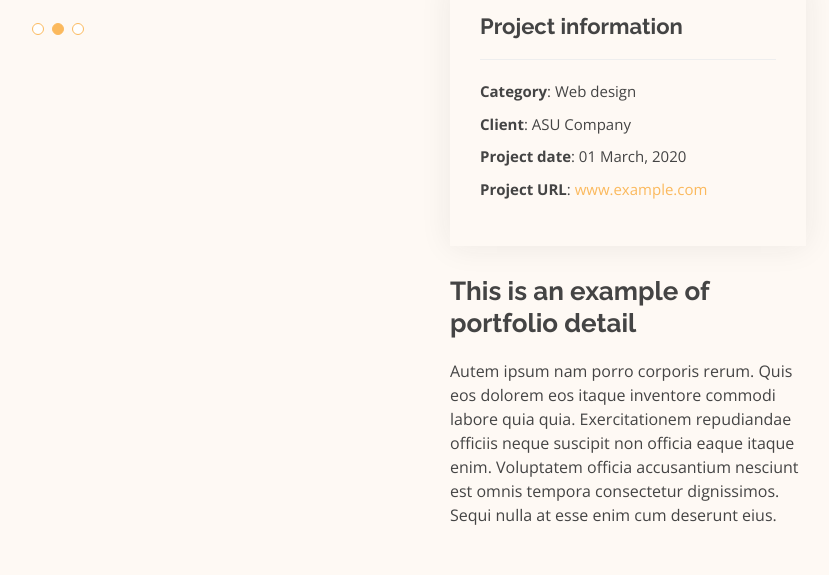
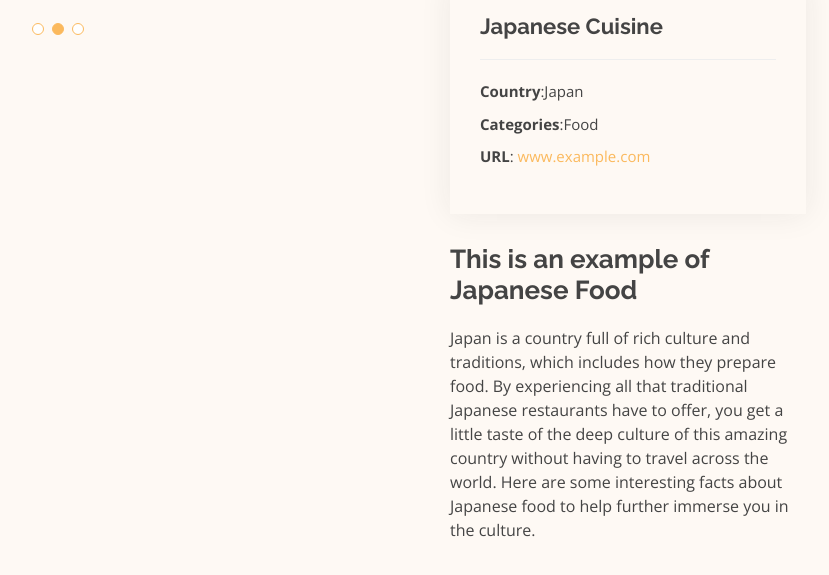
Before and after one commit to JeremyBMarjorieW/ITEC80-Final-Project, a plain HTML site: page portfolio-details.html in a window 1280 px wide. Shown: the part 67-642 px from the top of the page, without its empty margins (392-1221 px from the left). Drawn offline with nearby package versions, Linux system fonts and the light colour scheme.

Commit message:
Update portfolio-details.html

```diff
--- a/portfolio-details.html
+++ b/portfolio-details.html
@@ -50,15 +50,15 @@
               <div class="swiper-wrapper align-items-center">
 
                 <div class="swiper-slide">
-                  <img src="assets/img/portfolio/portfolio-1.jpg" alt="">
+                  <img src="assets/img/portfolio/food-1.jpeg" alt="">
                 </div>
 
                 <div class="swiper-slide">
-                  <img src="assets/img/portfolio/portfolio-2.jpg" alt="">
+                  <img src="assets/img/portfolio/food-2.jpg" alt="">
                 </div>
 
                 <div class="swiper-slide">
-                  <img src="assets/img/portfolio/portfolio-3.jpg" alt="">
+                  <img src="assets/img/portfolio/food-3.jpg" alt="">
                 </div>
 
               </div>
@@ -68,18 +68,17 @@
 
           <div class="col-lg-4">
             <div class="portfolio-info">
-              <h3>Project information</h3>
+              <h3>Japanese Cuisine</h3>
               <ul>
-                <li><strong>Category</strong>: Web design</li>
-                <li><strong>Client</strong>: ASU Company</li>
-                <li><strong>Project date</strong>: 01 March, 2020</li>
-                <li><strong>Project URL</strong>: <a href="#">www.example.com</a></li>
+                <li><strong>Country</strong>:Japan</li>
+                <li><strong>Categories</strong>:Food</li>
+                <li><strong>URL</strong>: <a href="index.html">www.example.com</a></li>
               </ul>
             </div>
             <div class="portfolio-description">
-              <h2>This is an example of portfolio detail</h2>
+              <h2>This is an example of Japanese Food</h2>
               <p>
-                Autem ipsum nam porro corporis rerum. Quis eos dolorem eos itaque inventore commodi labore quia quia. Exercitationem repudiandae officiis neque suscipit non officia eaque itaque enim. Voluptatem officia accusantium nesciunt est omnis tempora consectetur dignissimos. Sequi nulla at esse enim cum deserunt eius.
+                Japan is a country full of rich culture and traditions, which includes how they prepare food. By experiencing all that traditional Japanese restaurants have to offer, you get a little taste of the deep culture of this amazing country without having to travel across the world. Here are some interesting facts about Japanese food to help further immerse you in the culture.
               </p>
             </div>
           </div>
```
